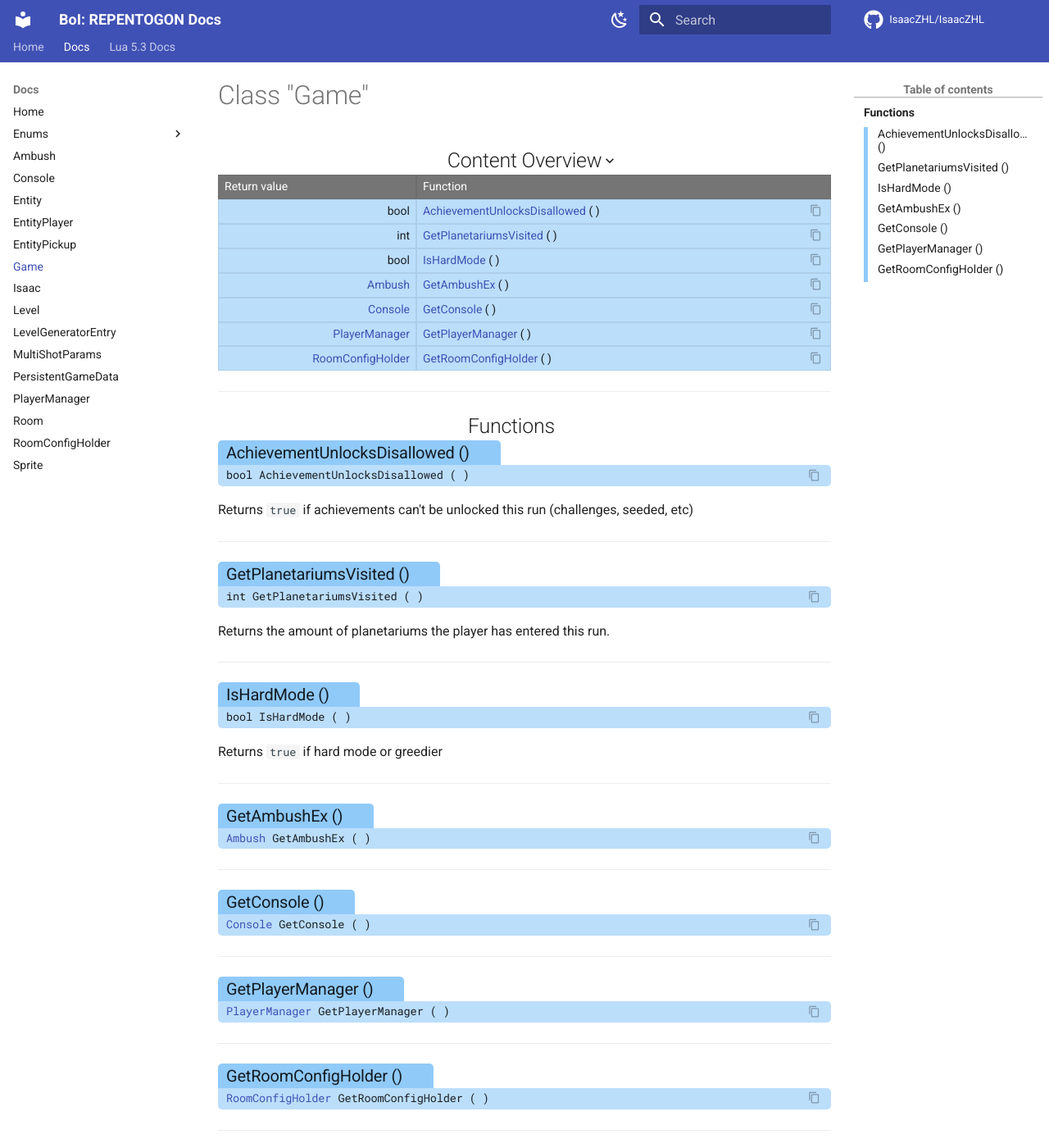
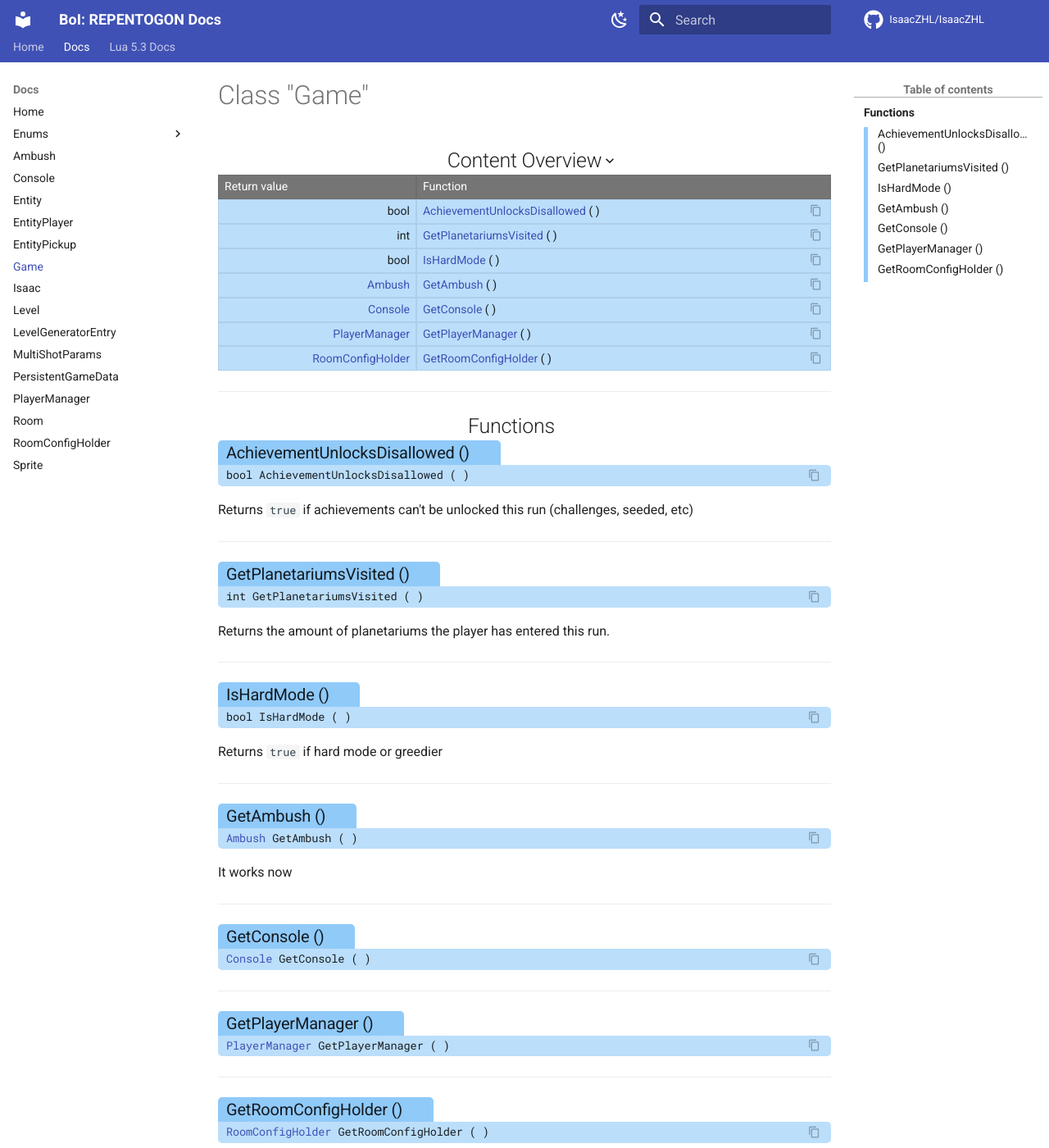
Before and after one commit to TeamREPENTOGON/REPENTOGON, an MkDocs documentation site: the page built from documentation/docs/Game.md, in a window 1280 px wide and 1400 px high. Shown: the whole window at 82% size. Built offline with MkDocs 1.6.1 and Material for MkDocs 9.7.7, drawn with Linux system fonts in a browser that asks for light colours; comment, search, counter and statistics services are not loaded; the version menu is left out.

Commit message:
GetAmbushEx -> GetAmbush

```diff
--- a/documentation/docs/Game.md
+++ b/documentation/docs/Game.md
@@ -17,8 +17,9 @@ ___
 Returns `true` if hard mode or greedier
 
 ___
-### GetAmbushEx () {: aria-label='Functions' }
-#### [Ambush](Ambush.md) GetAmbushEx ( ) {: .copyable aria-label='Functions' }
+### GetAmbush () {: aria-label='Functions' }
+#### [Ambush](Ambush.md) GetAmbush ( ) {: .copyable aria-label='Functions' }
+It works now
 
 ___
 ### GetConsole () {: aria-label='Functions' }
```
Also changed, not shown: 3 other files.
